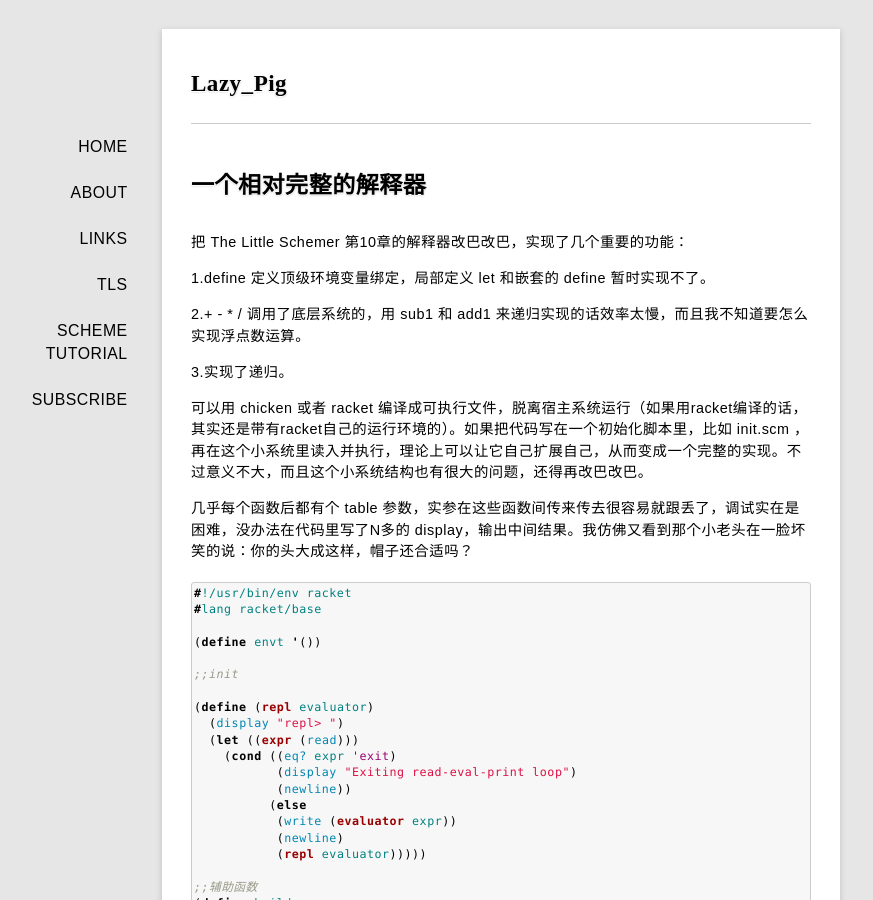
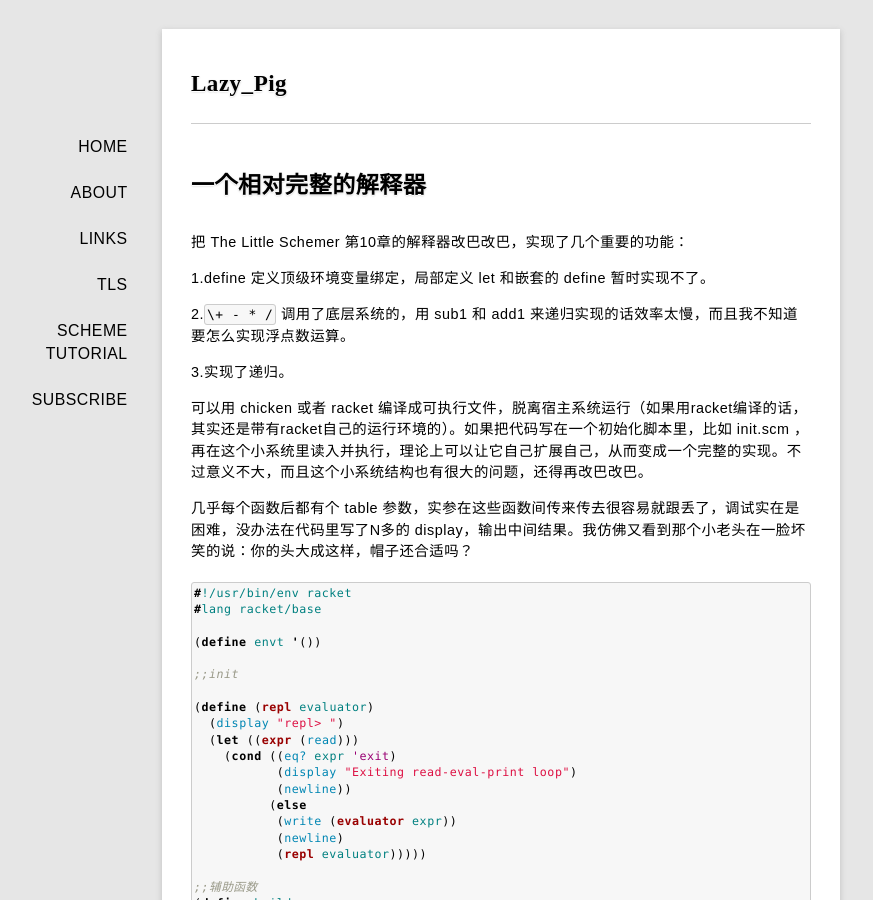
Before and after one commit to rhuichao/uternet.github.io, a Jekyll site: the page built from _posts/2014-06-28-interpreter.md, in a window 1280 px wide and 900 px high. Shown: the whole window, without its empty margins (139-1012 px from the left). Built offline with Jekyll 4.4.1, drawn with Linux system fonts in a browser that asks for light colours; some web fonts are replaced; Markdown is read by kramdown in place of the engine named in the settings.

Commit message:
new document posted

```diff
--- a/_posts/2014-06-28-interpreter.md
+++ b/_posts/2014-06-28-interpreter.md
@@ -8,7 +8,7 @@ date: 2014-06-28
 
 1.define 定义顶级环境变量绑定，局部定义 let 和嵌套的 define 暂时实现不了。
 
-2.\+ - * / 调用了底层系统的，用 sub1 和 add1 来递归实现的话效率太慢，而且我不知道要怎么实现浮点数运算。
+2.`\+ - * /` 调用了底层系统的，用 sub1 和 add1 来递归实现的话效率太慢，而且我不知道要怎么实现浮点数运算。
 
 3.实现了递归。
 
```
